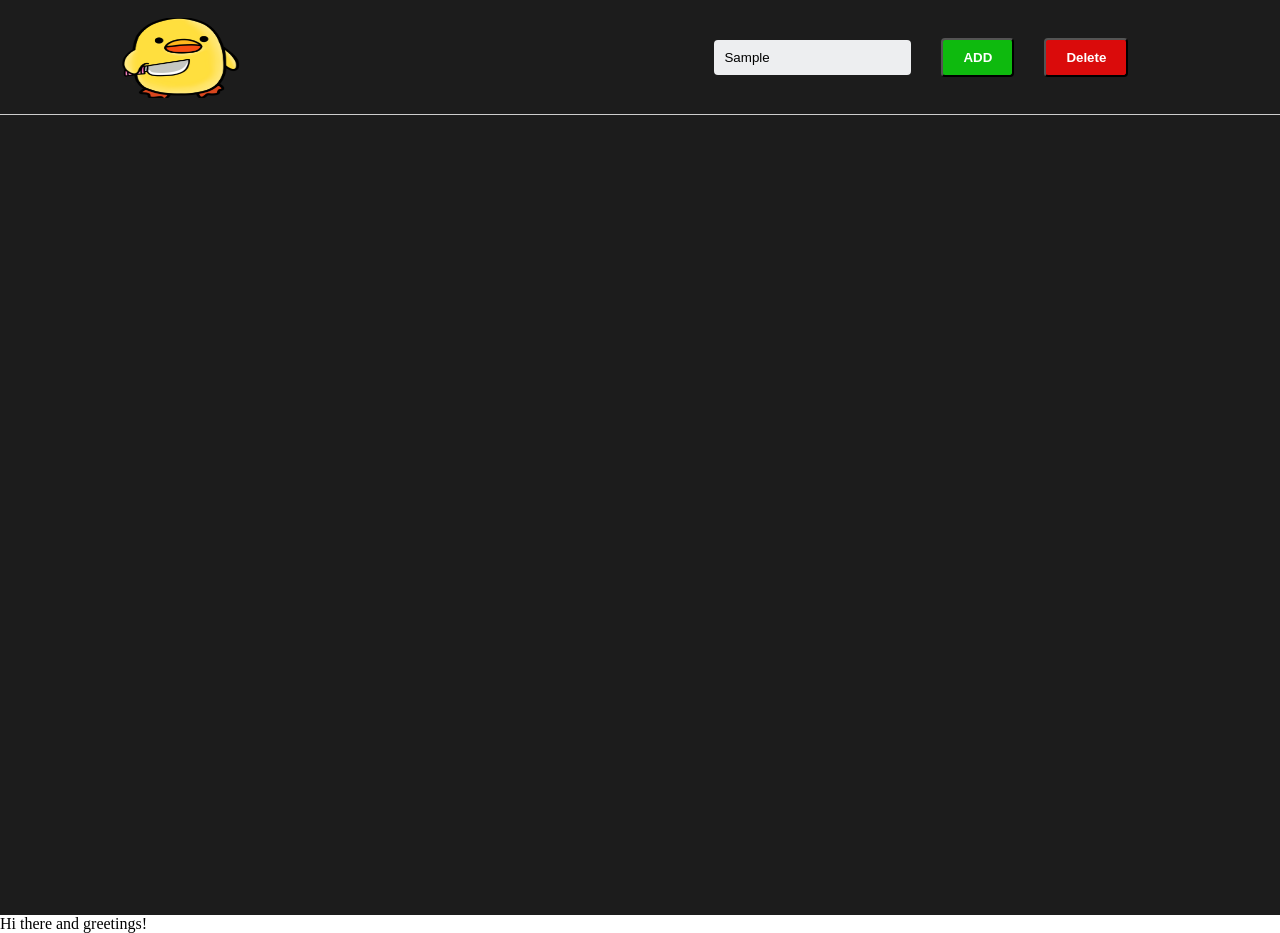
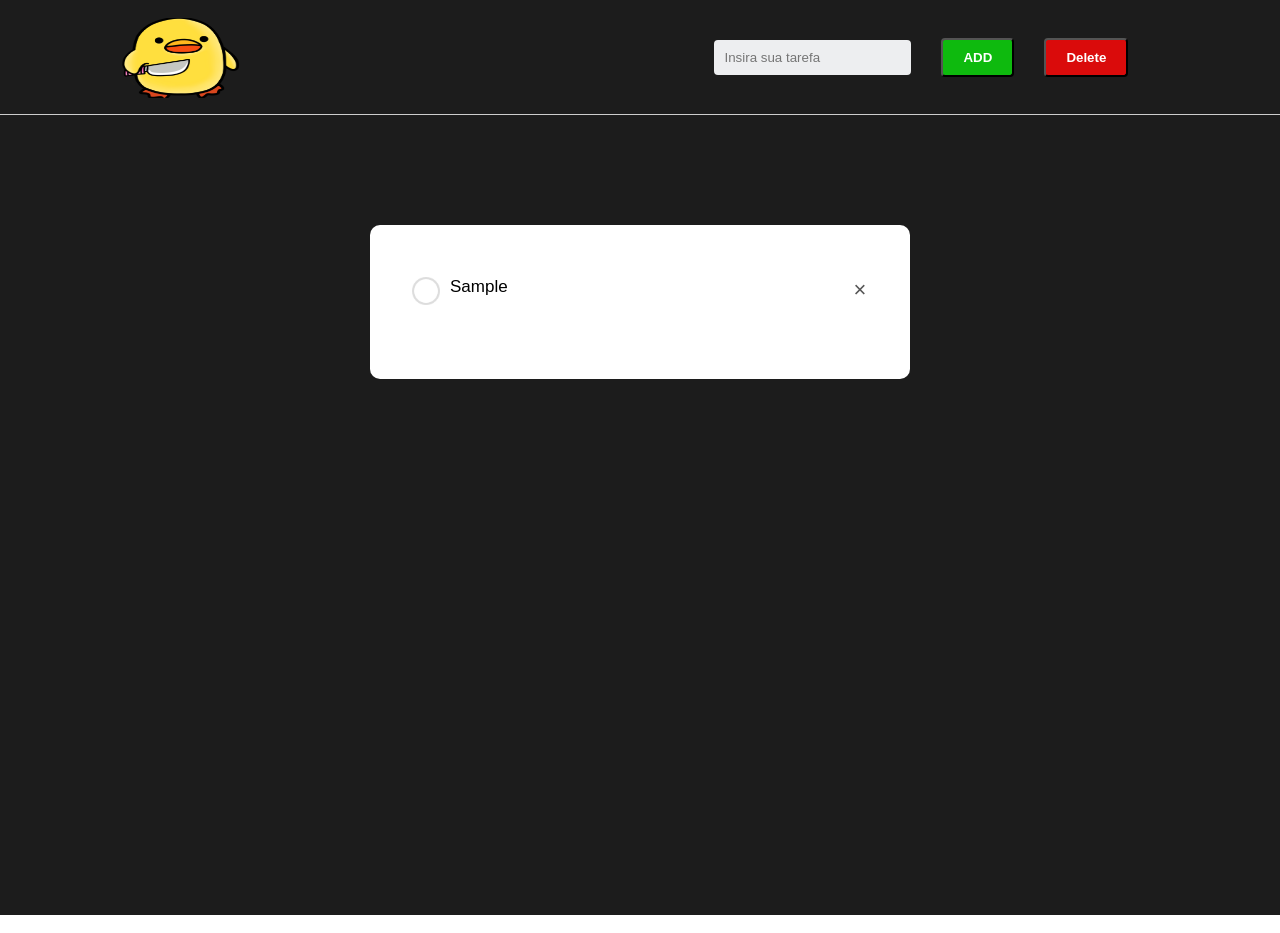
Before and after one commit to GustavoPimenta278/ToDo, a plain HTML site: page index.html in a window 1280 px wide. Both pictures are taken after typing "Sample" into the empty fields and a click on the button "ADD". Drawn offline with Linux system fonts and the light colour scheme.

Commit message:
Função de Adicionar integrada

```diff
--- a/JS/index.js
+++ b/JS/index.js
@@ -1,20 +1,49 @@
 const createTaskButton = document.getElementsByClassName("ButtonAdd")
 const deleteTaskButton = document.getElementsByClassName("ButtonDelete")
-
-const newTask = document.createElement("div")
+const listContainer = document.getElementById("listContainer")
+const inputBox = document.getElementById("inputAddBox")
 
 function createTask() {
-     // create a new div element
-  const newDiv = document.createElement("div");
+  if (inputBox.value === '') {
+    alert("O campo de tarefa não pode ser nulo!")
 
-  // and give it some content
-  const newContent = document.createTextNode("Hi there and greetings!");
+  } else {
+    let li = document.createElement("li")
+    li.innerHTML = inputBox.value
+    listContainer.appendChild(li)
 
-  // add the text node to the newly created div
-  newDiv.appendChild(newContent);
+    let span = document.createElement("span")
+    span.innerHTML = "\u00d7"
+    li.appendChild(span)
 
-  // add the newly created element and its content into the DOM
-  const currentDiv = document.getElementById("div1");
-  document.body.insertBefore(newDiv, currentDiv);
+
+  }
+
+  saveData()
+  inputBox.value = ""
+  inputBox.focus()
 
 }
+
+listContainer.addEventListener("click", function(e) {
+  if (e.target.tagName === "LI") {
+    e.target.classList.toggle("checked")
+
+  } else if (e.target.tagName.remove === "SPAN") {
+    e.target.parentElement.remove();
+
+  }
+}, false)
+
+
+function saveData() {
+  localStorage.setItem("data", listContainer.innerHTML)
+
+}
+
+function showTask() {
+  listContainer.innerHTML = localStorage.getItem("data")
+
+}
+
+showTask()
--- a/index.html
+++ b/index.html
@@ -1,5 +1,5 @@
 <!DOCTYPE html>
-<html lang="en">
+<html lang="pt-br">
 <head>
     <meta charset="UTF-8">
     <meta http-equiv="X-UA-Compatible" content="IE=edge">
@@ -18,6 +18,7 @@
             </div>
 
             <nav>
+
                 <li><span><input type="text" id="inputAddBox" placeholder="Insira sua tarefa"></span></li>
                 <li><span><button class="ButtonAdd" onclick="createTask()">ADD</button></span></li>
                 <li><span><button class="ButtonDelete" id="Delete-Task-Btn" onclick="deleteTask()">Delete</button></span><li>
@@ -27,12 +28,12 @@
 
     <div class="container">
         <main>
-            <!-- <div class="todoList">
+            <div class="todoList">
                 <ul id="listContainer">
-                    <li class="checked">Task 1</li>
+                    <!-- <li class="checked">Task 1</li>
                     <li>Task 2</li>
-                    <li>Task 3</li>
-                </ul> -->
+                    <li>Task 3</li> -->
+                </ul>
 
             </div>
         </main>
--- a/style/index.css
+++ b/style/index.css
@@ -105,6 +105,7 @@ header nav .ButtonDelete {
     margin: 100px auto 20px;
     padding: 40px 30px 70px;
     border-radius: 10px;
+    font-family: 'Poppins', sans-serif;
 }
 
 ul li {
@@ -131,3 +132,20 @@ ul li::before {
 ul li.checked::before {
     background-image: url(assets/checked.png);
 }
+
+ul li span {
+    position: absolute;
+    right: 0;
+    top: 5px;
+    width: 40px;
+    height: 40px;
+    font-size: 22px;
+    color: #555;
+    line-height: 40px;
+    text-align: center;
+    border-radius: 50%;
+}
+
+ul li span:hover {
+    background-color: #edeef0;
+}
```
